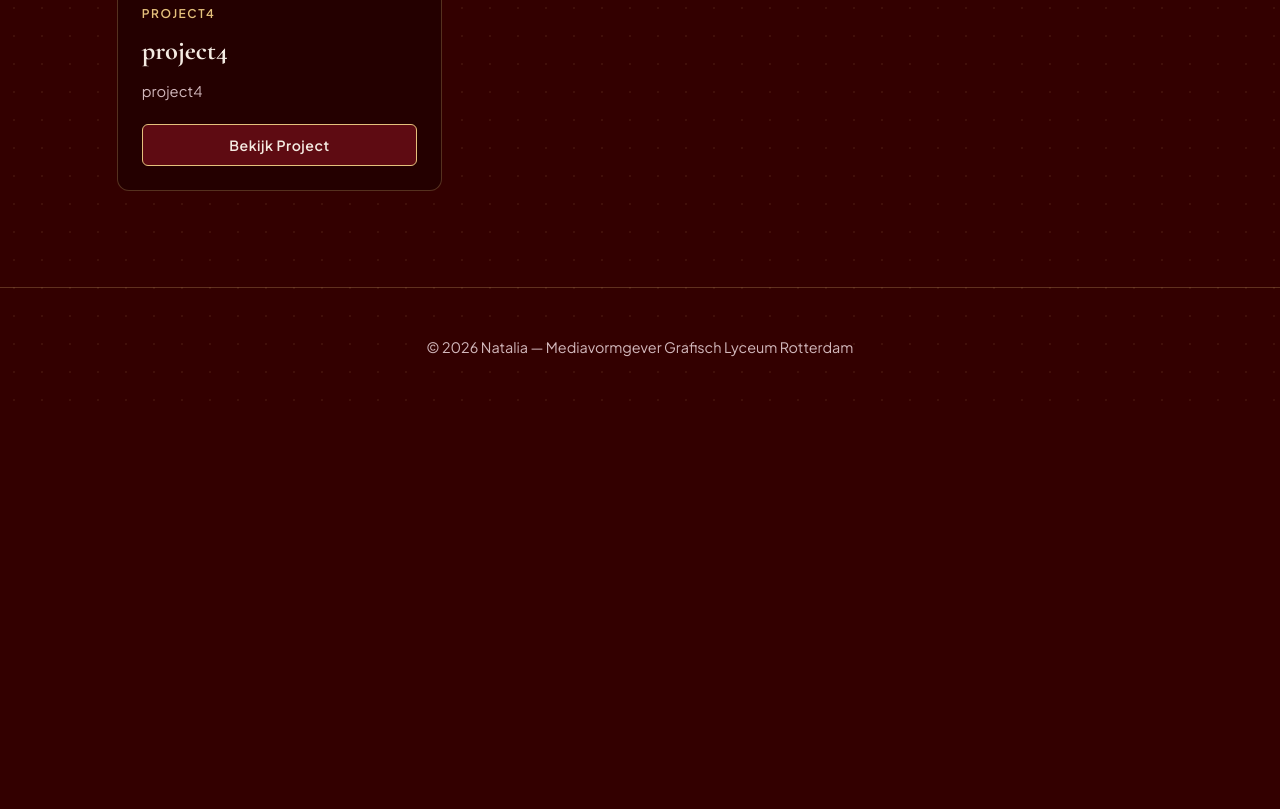
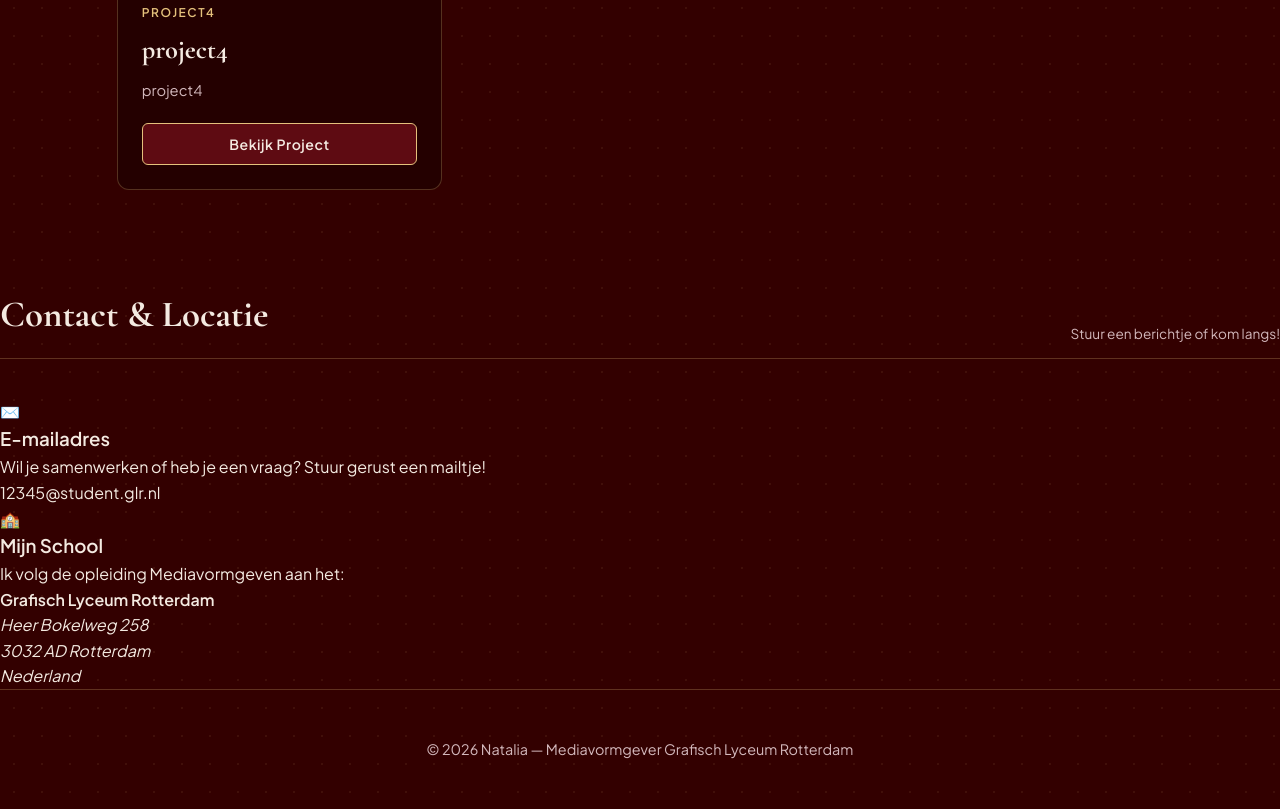
Before and after one commit to natisx/portfolionati, a plain HTML site: page index.html in a window 1280 px wide. Shown: the part 1490-2299 px from the top of the page. Before the commit the page ends 1897 px from the top, so only its background shows below. Drawn offline with nearby package versions, Linux system fonts and the light colour scheme.

Commit message:
Update index.html

```diff
--- a/index.html
+++ b/index.html
@@ -18,6 +18,13 @@
     <!-- HEADER / NAVIGATIE -->
     <header class="navbar">
         <div class="logo">Natalia<span>.</span></div>
+
+        <!-- Navigatie Knoppen -->
+        <nav class="nav-links">
+            <a href="#projects">Projecten</a>
+            <a href="#contact">Contact</a>
+        </nav>
+
         <div class="tagline">Mediavormgeven &bull; GLR</div>
     </header>
 
@@ -33,7 +40,7 @@
             <!-- Introductie Tekst -->
             <div class="hero-text">
                 <div class="hero-subtitle">Mijn Portfolio</div>
-                <h1>Mijn <span class="highlight">portfolio</span>
+                <h1>Mijn <span class="highlight">portfolio</span></h1>
                 <p>Ik ben Natalia, student Mediavormgeven aan het Grafisch Lyceum Rotterdam. Ik breng verhalen tot leven met sterke typografie, rijke visuele identiteiten en doordacht digitaal &amp; print ontwerp.</p>
                 <div class="badge">📍 Grafisch Lyceum Rotterdam</div>
             </div>
@@ -41,7 +48,7 @@
     </section>
 
     <!-- PORTFOLIO GRID -->
-    <main class="portfolio-section">
+    <main class="portfolio-section" id="projects">
         <div class="section-title">
             <h2>Selectie van Projecten</h2>
             <p class="subtitle-hint">Klik op een project voor meer details &amp; tools</p>
@@ -50,6 +57,37 @@
         <!-- dynamic project cards -->
         <div class="grid" id="projects-grid"></div>
     </main>
+
+    <!-- CONTACT SECTIE -->
+    <section class="contact-section" id="contact">
+        <div class="section-title">
+            <h2>Contact & Locatie</h2>
+            <p class="subtitle-hint">Stuur een berichtje of kom langs!</p>
+        </div>
+
+        <div class="contact-cards-container">
+            <!-- E-mail Kaart -->
+            <div class="contact-card">
+                <div class="contact-icon">✉️</div>
+                <h3>E-mailadres</h3>
+                <p>Wil je samenwerken of heb je een vraag? Stuur gerust een mailtje!</p>
+                <a href="mailto:12345@student.glr.nl" class="contact-link">12345@student.glr.nl</a>
+            </div>
+
+            <!-- Locatie / School Kaart -->
+            <div class="contact-card">
+                <div class="contact-icon">🏫</div>
+                <h3>Mijn School</h3>
+                <p>Ik volg de opleiding Mediavormgeven aan het:</p>
+                <p class="school-name"><strong>Grafisch Lyceum Rotterdam</strong></p>
+                <address class="school-address">
+                    Heer Bokelweg 258<br>
+                    3032 AD Rotterdam<br>
+                    Nederland
+                </address>
+            </div>
+        </div>
+    </section>
 
     <!-- FOOTER -->
     <footer>
```
